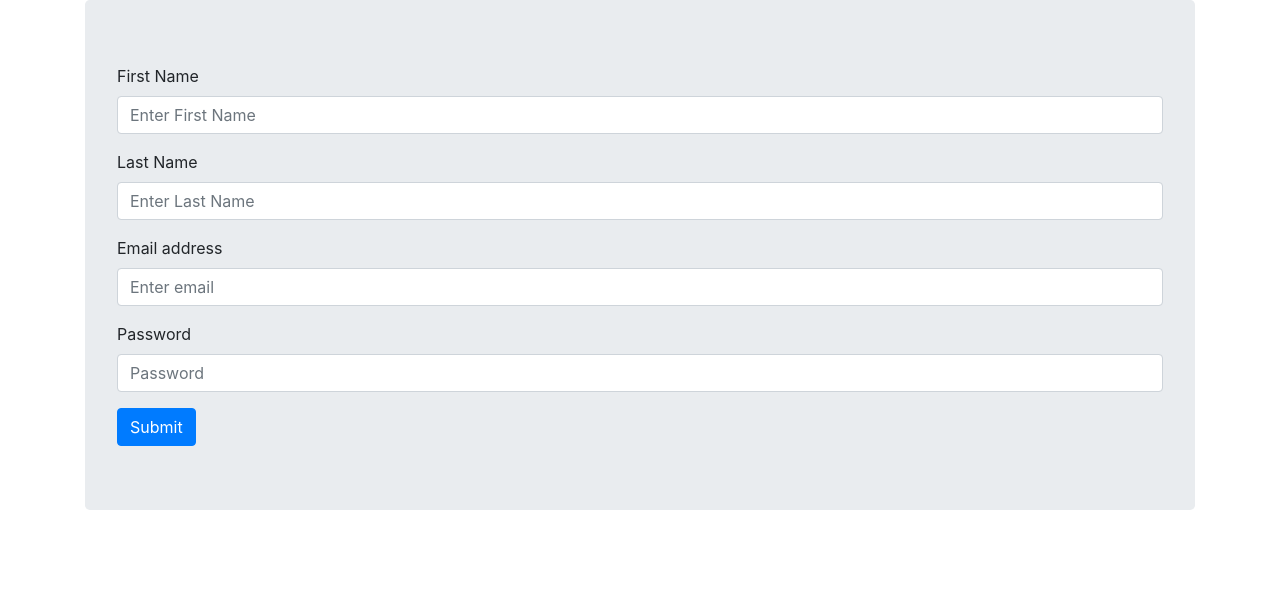
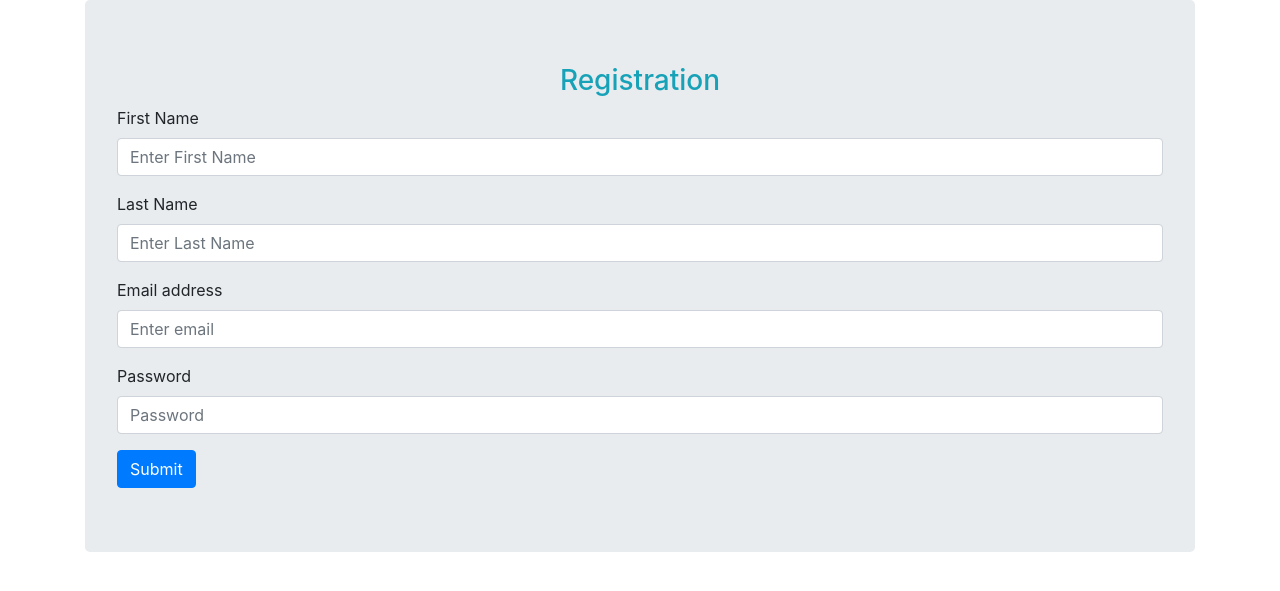
Before and after one commit to dhinakaranS/sample, a Python web app: template Template/Registration.html in a window 1280 px wide. Shown: the top 591 px of the page. Run offline with Jinja, Linux system fonts and the light colour scheme; the template is opened without the code that fills it, so the values that code supplies are empty; some libraries are stand-ins or nearby versions.

Commit message:
Update Registration.html

```diff
--- a/Template/Registration.html
+++ b/Template/Registration.html
@@ -12,6 +12,9 @@
     <div class="container">
         <div class="jumbotron">
             <form>
+                <div class="text-center">
+                    <h3 class="text-info">Registration</h3>
+                </div>
                 <div class="form-group">
                     <label for="First-name">First Name</label>
                     <input type="Fname" class="form-control" id="fname" placeholder="Enter First Name">
```
